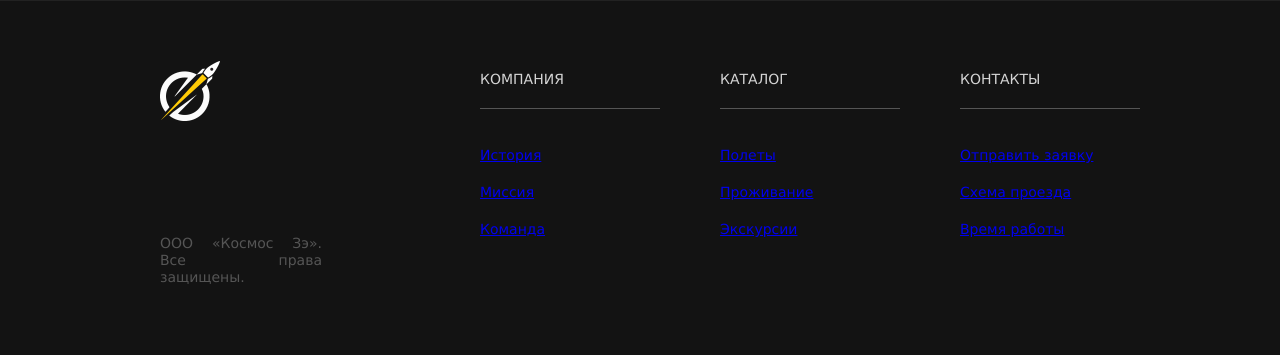
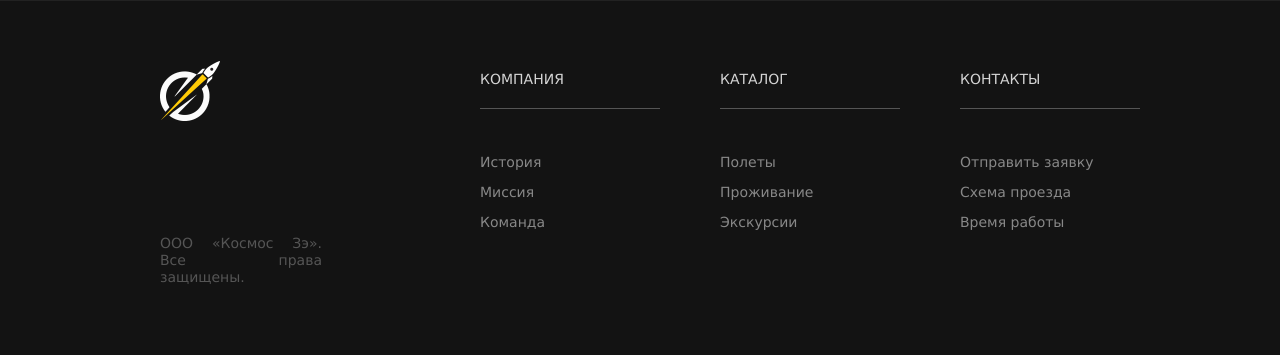
Before and after one commit to margozamanova/Web_development_CZN, a PHP site: page / in a window 1280 px wide. Shown: the part 2764-3119 px from the top of the page. Run offline with PHP 8.4, Linux system fonts and the light colour scheme.

Commit message:
Update styles.css

```diff
--- a/MySpaceZ/css/styles.css
+++ b/MySpaceZ/css/styles.css
@@ -545,8 +545,12 @@ th {
     list-style: none;
     color: #888888;
 }
-.footer-submenu li {
-    margin-bottom: 20px;
+.footer-submenu li a {
+    margin-bottom: 30px;
+    color: #888888;
+    text-decoration: none;
+    line-height: 30px;
+
 }
 .footer-menu li {
     width: 180px;
```
